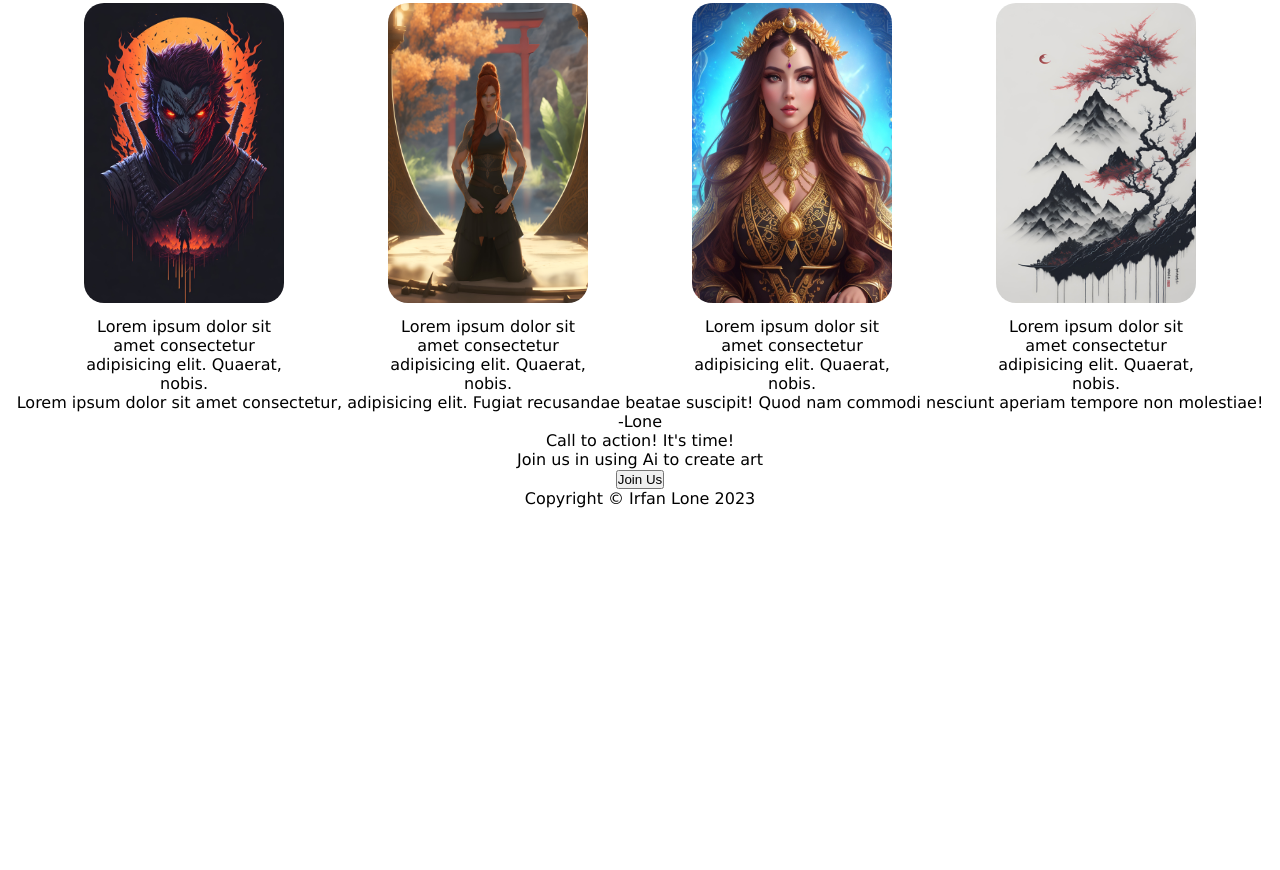
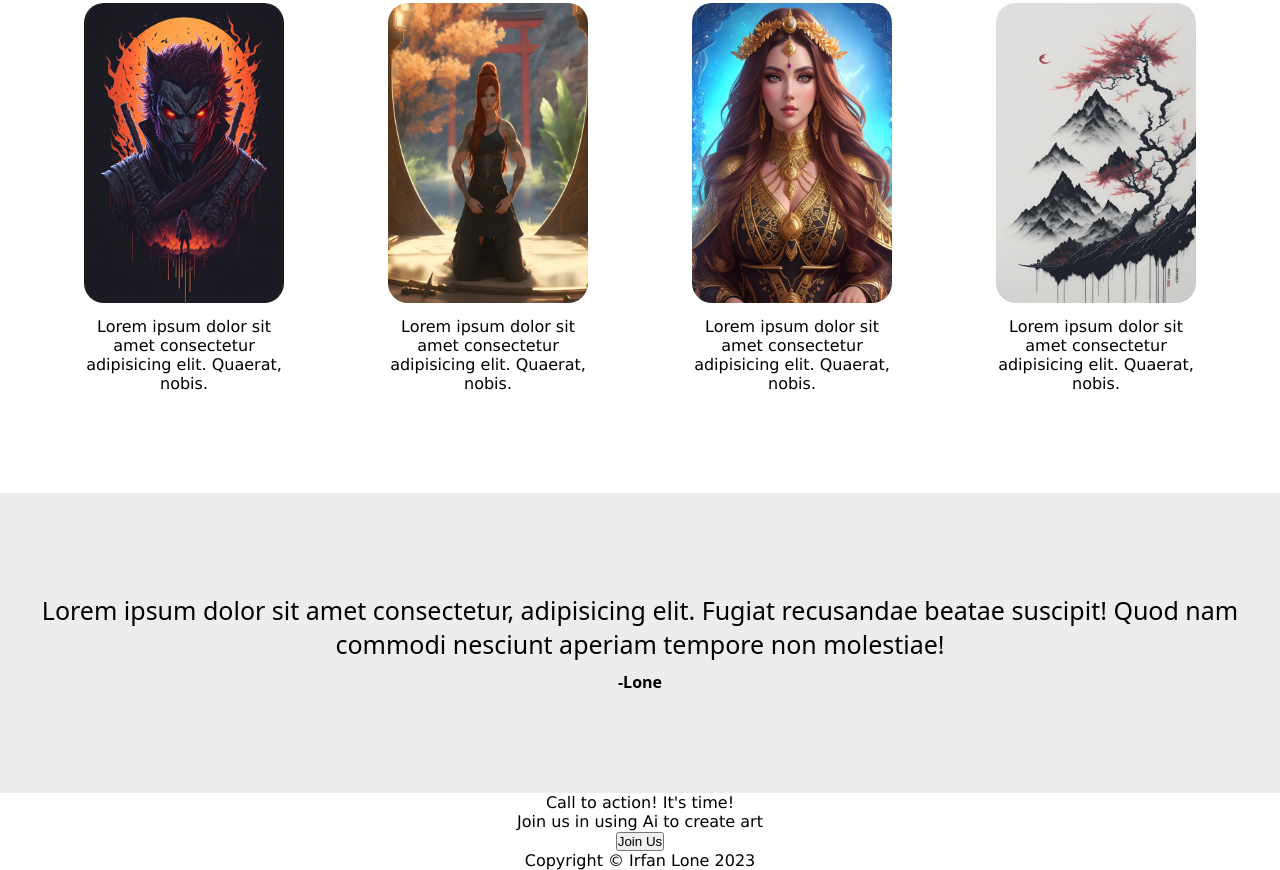
Before and after one commit to Lone2000/Landing-Page, a plain HTML site: page index.html in a window 1280 px wide. Shown: the part 704-1574 px from the top of the page. Before the commit the page ends 1212 px from the top, so only its background shows below. Drawn offline with Linux system fonts and the light colour scheme.

Commit message:
Testimonial Section Setyle Completed

```diff
--- a/index.html
+++ b/index.html
@@ -63,8 +63,10 @@
 
     <!-- Section 4 -->
     <div class="testimonal-showcase">
-        <div class="testiomonal-text">Lorem ipsum dolor sit amet consectetur, adipisicing elit. Fugiat recusandae beatae suscipit! Quod nam commodi nesciunt aperiam tempore non molestiae!</div>
-        <div class="author">-Lone</div>
+        <div class="card">
+            <div class="testiomonal-text">Lorem ipsum dolor sit amet consectetur, adipisicing elit. Fugiat recusandae beatae suscipit! Quod nam commodi nesciunt aperiam tempore non molestiae!</div>
+            <div class="author">-Lone</div>
+        </div>
     </div>
 
     <!-- Section 5 -->
--- a/style.css
+++ b/style.css
@@ -82,6 +82,7 @@ ul a{
     gap: 20px;
     justify-content: space-evenly;
     align-items: center;
+    margin-bottom: 100px;
 }
 
 .sub-showcase .title{
@@ -102,3 +103,32 @@ ul a{
     height: 300px;
     border-radius: 20px;
 }
+
+/* Section 3 */
+.testimonal-showcase{
+    height: 300px;
+    width: auto;
+    background-color: rgb(238, 236, 236);
+    display: flex;
+    align-items: center;
+    justify-content: center;
+    flex-direction: column;
+    padding: 30px;
+}
+
+.card{
+    font-family: system-ui, -apple-system, BlinkMacSystemFont, 'Segoe UI', Roboto, Oxygen, Ubuntu, Cantarell, 'Open Sans', 'Helvetica Neue', sans-serif;
+    color: black;
+    font-size: medium;
+    font-weight:500;
+
+}
+
+.card .testiomonal-text{
+    font-size: 25px;
+}
+.card .author{
+    margin-top: 10px;
+    font-weight: bolder;
+    text-align: center;
+}
```
